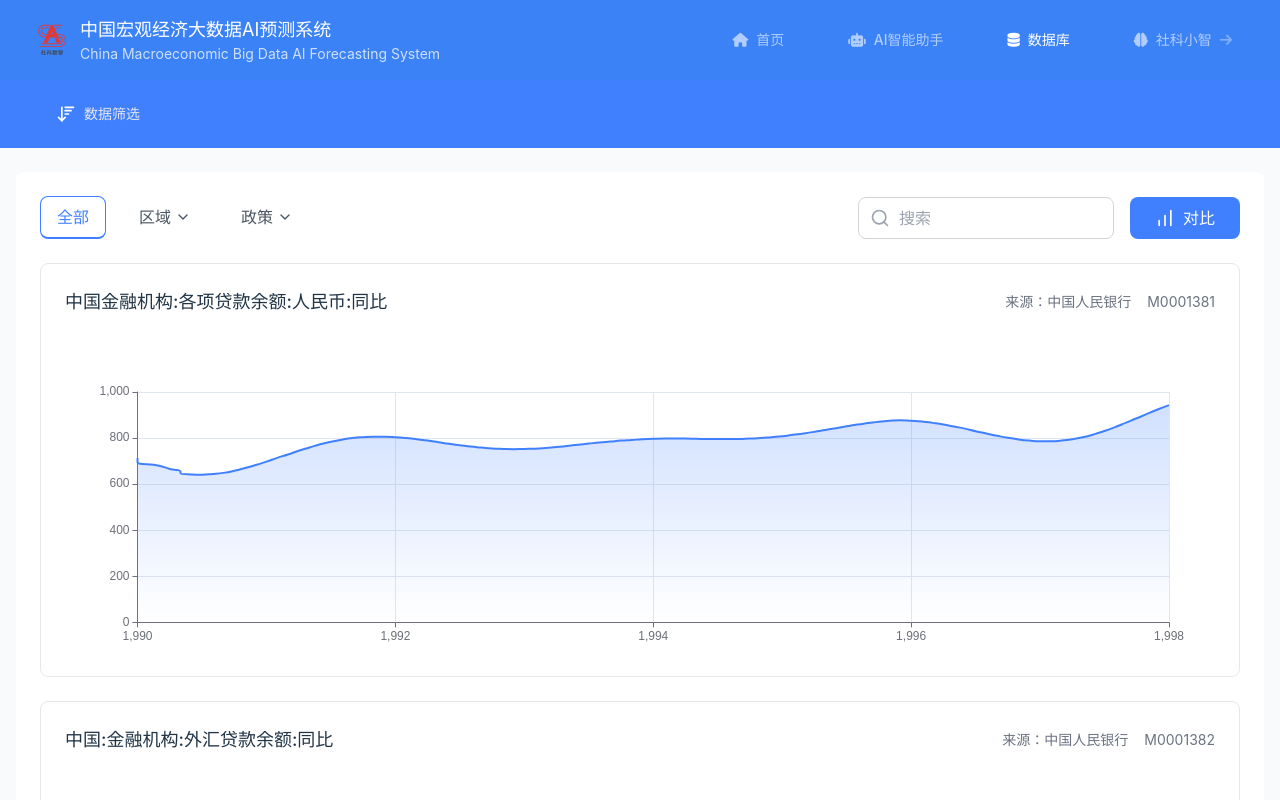
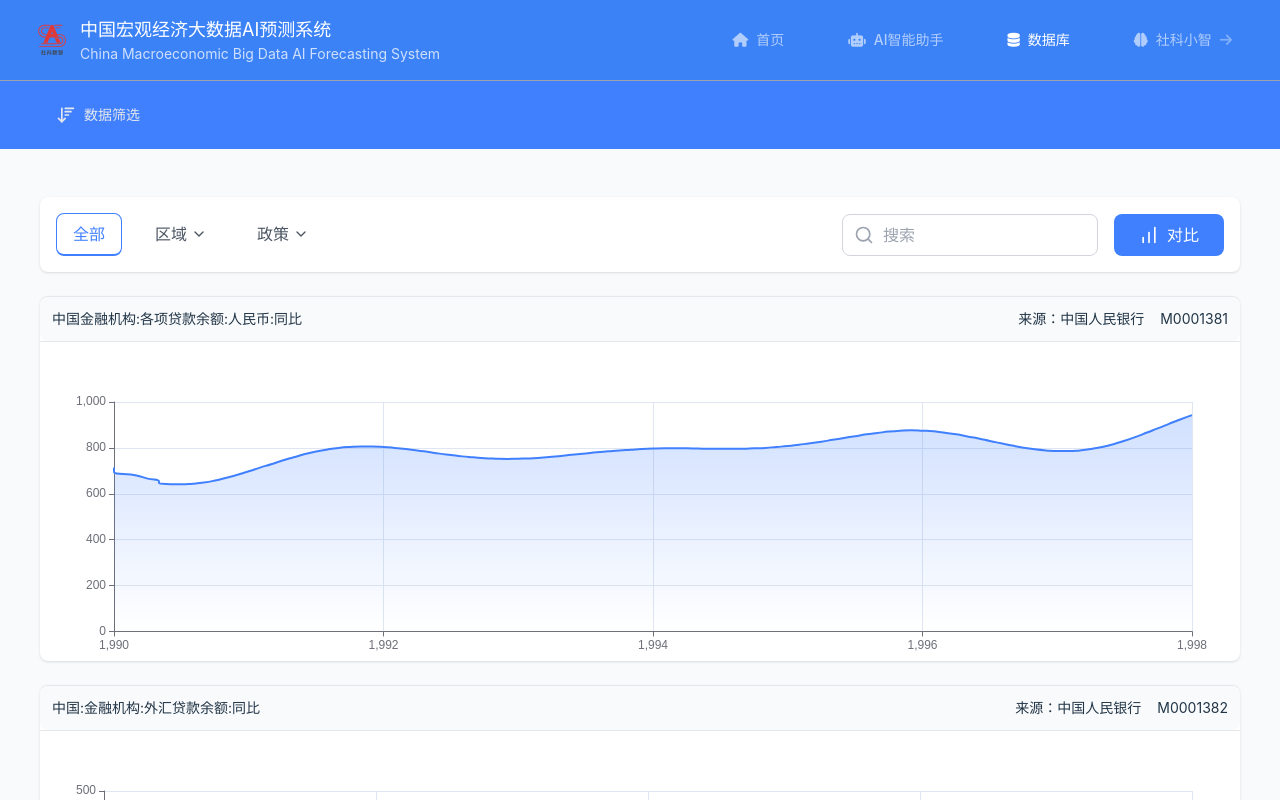
Before and after one commit to leebox20/mac-eco-web, a Vue app: page /database in a window 1280 px wide. Shown: the top 800 px of the page. Built offline with nearby package versions, Linux system fonts and the light colour scheme.

Commit message:
对比结果页面

```diff
--- /dev/null
+++ b/src/views/AnalysisResult.vue
@@ -0,0 +1,132 @@
+<template>
+  <div class="min-h-screen bg-gray-50">
+    <TheHeader />
+
+    <!-- 面包屑导航 -->
+    <div class="bg-white border-b">
+      <div class="container mx-auto px-4 py-2">
+        <div class="flex items-center space-x-2 text-sm">
+          <router-link to="/database" class="text-gray-500 hover:text-[#4080ff]">数据库</router-link>
+          <ChevronRightIcon class="h-4 w-4 text-gray-400" />
+          <span class="text-gray-900">对比结果</span>
+        </div>
+      </div>
+    </div>
+
+    <!-- 主要内容区域 -->
+    <main class="container mx-auto py-6 px-4">
+      <!-- 趋势对比图表 -->
+      <div class="bg-white rounded-lg shadow mb-6">
+        <div class="p-4 border-b">
+          <h2 class="text-lg font-medium">趋势对比</h2>
+        </div>
+        <div class="p-4 h-[400px]">
+          <v-chart class="chart" :option="chartOption" autoresize />
+        </div>
+      </div>
+
+      <!-- 结果分析 -->
+      <div class="bg-white rounded-lg shadow">
+        <div class="p-4 border-b">
+          <h2 class="text-lg font-medium">结果分析</h2>
+        </div>
+        <div class="p-6 space-y-6">
+          <div v-for="(section, index) in analysisContent" :key="index">
+            <h3 class="text-base font-medium mb-3">{{ section.title }}</h3>
+            <div class="text-gray-600 space-y-2">
+              <p v-for="(point, i) in section.points" :key="i">{{ point }}</p>
+            </div>
+          </div>
+        </div>
+      </div>
+    </main>
+  </div>
+</template>
+
+<script setup>
+import { ref } from 'vue'
+import { use } from 'echarts/core'
+import { CanvasRenderer } from 'echarts/renderers'
+import { LineChart } from 'echarts/charts'
+import {
+  GridComponent,
+  TooltipComponent,
+  LegendComponent,
+  TitleComponent
+} from 'echarts/components'
+import VChart from 'vue-echarts'
+import { ChevronRightIcon } from 'lucide-vue-next'
+import TheHeader from '@/components/TheHeader.vue'
+
+use([
+  CanvasRenderer,
+  LineChart,
+  GridComponent,
+  TooltipComponent,
+  LegendComponent,
+  TitleComponent
+])
+
+// 图表配置
+const chartOption = ref({
+  tooltip: {
+    trigger: 'axis'
+  },
+  legend: {
+    data: [
+      '中国:金融机构:各项贷款余额:人民币:同比',
+      '中国:金融机构:外汇贷款余额:同比',
+      '中国银行间债券市场回购加权平均利率:当月值',
+      '中国人民银行对金融机构贷款利率:超额准备金'
+    ]
+  },
+  grid: {
+    left: '3%',
+    right: '4%',
+    bottom: '3%',
+    containLabel: true
+  },
+  xAxis: {
+    type: 'category',
+    data: ['Mon', 'Tue', 'Wed', 'Thu', 'Fri', 'Sat', 'Sun']
+  },
+  yAxis: {
+    type: 'value'
+  },
+  series: [
+    {
+      name: '中国:金融机构:各项贷款余额:人民币:同比',
+      type: 'line',
+      data: [150, 200, 180, 200, 220, 250, 230]
+    },
+    // ... 其他数据系列
+  ]
+})
+
+// 分析内容
+const analysisContent = ref([
+  {
+    title: '1. 市场规模与增长',
+    points: [
+      '2020年：新能源行业整体市场规模较小，尽管增长显著，但基数较低。',
+      '• 太阳能 和 风能 是增长的主要领域。',
+      '• 储能技术仍处于研发阶段，市场普及率较低。',
+      '2023年：行业市场规模快速扩张，增速达两位数。'
+    ]
+  },
+  {
+    title: '2. 政策与资金支持',
+    points: [
+      '2020年：政策驱动力强，但多以补贴、减税等方式为主，推动行业初步发展。',
+      '• 例如，中国出台了对光伏产业的"领跑者计划"，推动技术升级。'
+    ]
+  }
+])
+</script>
+
+<style scoped>
+.chart {
+  height: 100%;
+  width: 100%;
+}
+</style>
--- a/src/views/Database.vue
+++ b/src/views/Database.vue
@@ -3,18 +3,18 @@
     <TheHeader />
 
     <!-- Subheader -->
-    <div class="bg-[#4080ff] text-white py-6 px-4">
-      <div class="container mx-auto px-10 flex items-center space-x-2">
-        <arrow-down-wide-narrow class="h-5 w-5" />
+    <div class="bg-[#4080ff]  py-6 px-4 border-t border-gray-400 border-capacity-40">
+      <div class="container mx-auto px-10 flex items-center space-x-2 ">
+        <arrow-down-wide-narrow class="h-5 w-5 text-gray-200" />
         <span class="text-sm text-gray-200">数据筛选</span>
       </div>
     </div>
 
     <!-- Main Content -->
     <main class="container mx-auto py-6 px-4">
-      <div class="bg-white rounded-lg p-6">
+      <div class="p-6">
         <!-- Tabs and Search -->
-        <div class="flex items-center justify-between mb-6">
+        <div class="flex items-center justify-between mb-6 bg-white rounded-lg p-4 shadow">
           <div class="flex space-x-4">
             <button class="text-[#4080ff] font-medium border-b-2 border-[#4080ff] px-4 py-2">
               全部
@@ -85,9 +85,9 @@
         </div>
 
         <!-- Comparison Selection Panel -->
-        <div v-if="isComparisonMode" class="mb-6 p-4 border border-gray-200 rounded-lg">
+        <div v-if="isComparisonMode" class="mb-6 p-4 border border-dashed border-gray-200 rounded-lg">
           <div class="flex items-center justify-between mb-4">
-            <h3 class="text-lg font-medium text-gray-700">请为选择要进行对比的图表</h3>
+            <h3 class="text-lg font-medium text-gray-700 text-mute text-sm">请选择要进行对比的图表</h3>
             <button
               @click="closeComparisonMode"
               class="text-gray-500 hover:text-gray-700"
@@ -99,7 +99,7 @@
             <div
               v-for="item in selectedCharts"
               :key="item.id"
-              class="flex flex-col items-center bg-gray-100 p-3 rounded-lg relative"
+              class="flex flex-col items-center bg-white p-3 rounded-lg relative shadow"
             >
               <BarChartIcon class="h-8 w-8 text-green-500 mb-2" />
               <span class="text-sm text-gray-700 text-center">{{ item.title }}</span>
@@ -126,9 +126,9 @@
           <div
             v-for="(chart, i) in charts"
             :key="i"
-            class="border border-gray-200 rounded-lg p-6"
+            class="bg-white shadow rounded-lg border-t border-gray-200 rounded-lg "
           >
-            <div class="flex items-center justify-between mb-4">
+            <div class="flex items-center justify-between bg-gray-50  p-3 rounded-lg ">
               <div class="flex items-center space-x-4">
                 <input
                   v-if="isComparisonMode"
@@ -138,14 +138,14 @@
                   @change="toggleChartSelection(chart)"
                   class="w-4 h-4 text-[#4080ff] rounded border-gray-300 focus:ring-[#4080ff]"
                 />
-                <h2 class="text-lg font-medium">{{ chart.title }}</h2>
+                <h2 class="text-sm">{{ chart.title }}</h2>
               </div>
-              <div class="text-gray-500 text-sm flex items-center space-x-4">
+              <div class="text-sm text-mute flex items-center space-x-4">
                 <span>来源：{{ chart.source }}</span>
                 <span>{{ chart.code }}</span>
               </div>
             </div>
-            <div class="h-80 w-full">
+            <div class="h-80 w-full border-t border-gray-200">
               <v-chart class="chart" :option="chart.option" autoresize />
             </div>
           </div>
```
